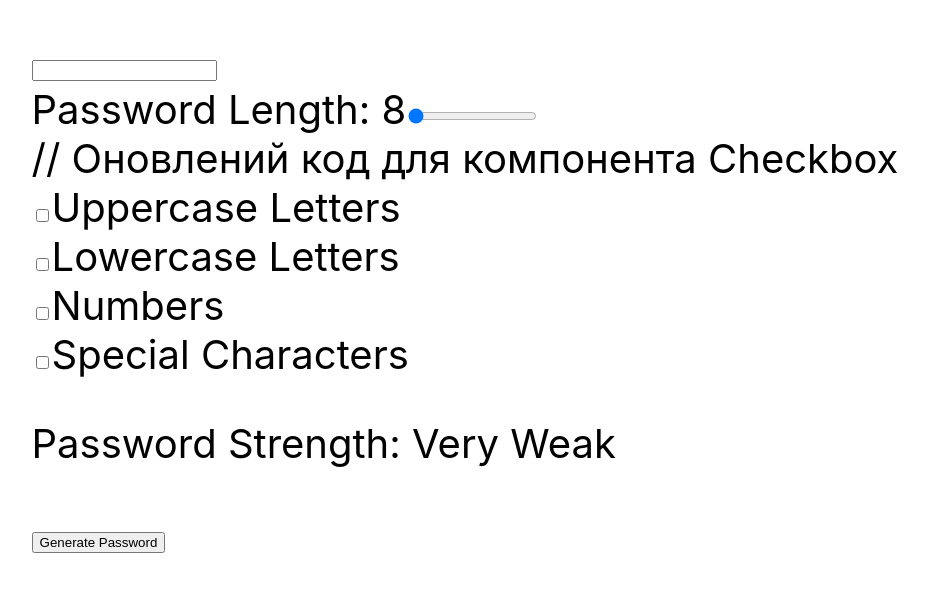
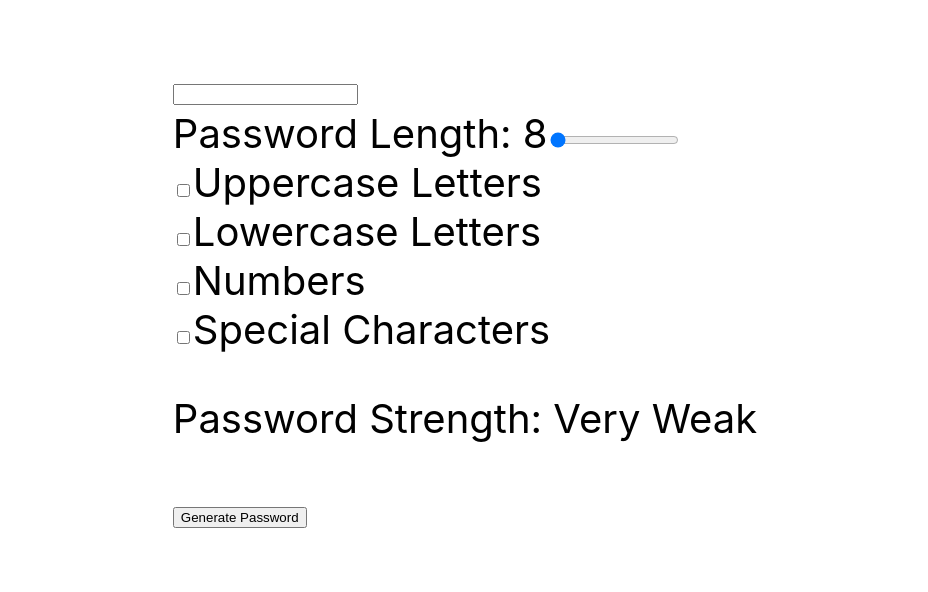
Before and after one commit to StanislavBobrivskyi/Password-generator-app, a React (Create React App) app: page / in a window 1280 px wide. Shown: the part 104-696 px from the top of the page, without its empty margins (175-1103 px from the left). Built offline with nearby package versions, Linux system fonts and the light colour scheme.

Commit message:
Update PasswordGenerator.jsx

```diff
--- a/src/components/PasswordGenerator/PasswordGenerator.jsx
+++ b/src/components/PasswordGenerator/PasswordGenerator.jsx
@@ -97,7 +97,7 @@ export function PasswordGenerator() {
             passwordLength={passwordLength}
             setPasswordLength={setPasswordLength}
           />
-          // Оновлений код для компонента Checkbox
+
           <Checkbox
             label="Uppercase Letters"
             field={{
```
